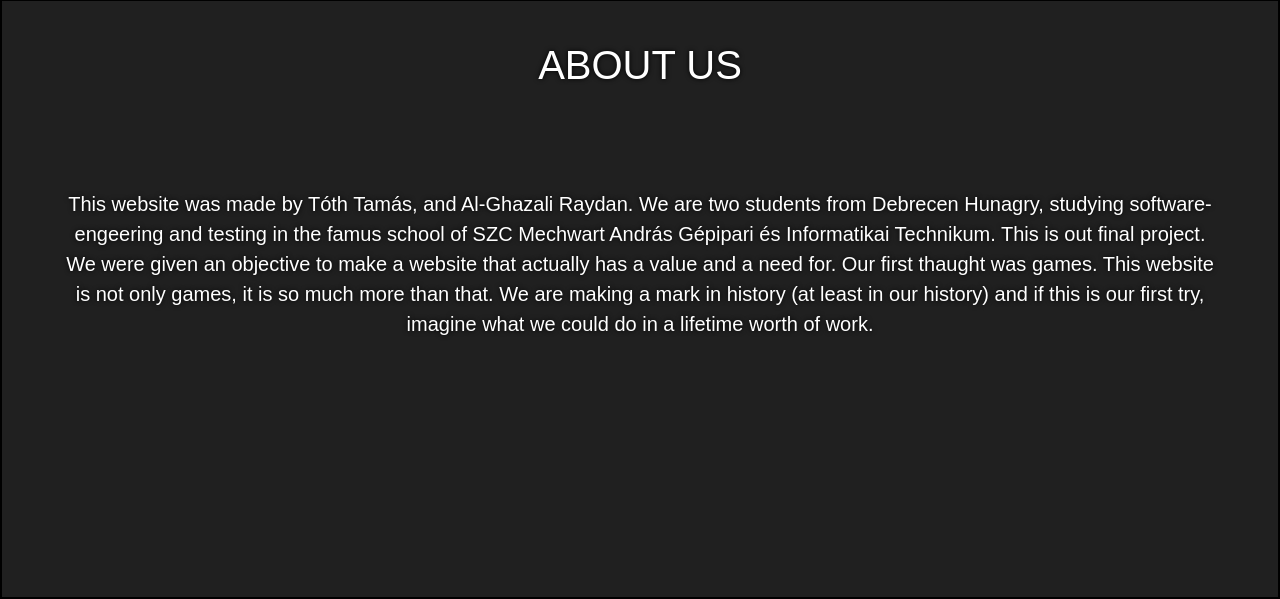
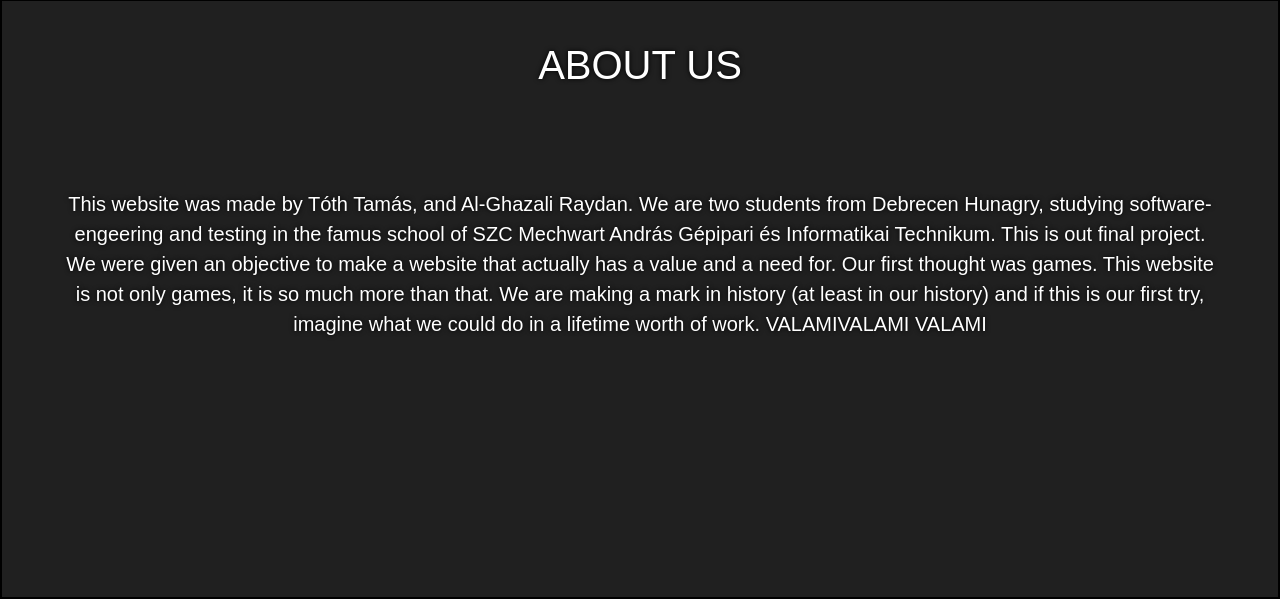
Before and after one commit to tothtamas9/Project, a Django app: page / in a window 1280 px wide. Shown: the part 2071-2670 px from the top of the page. Run offline with Django 4.2, Linux system fonts and the light colour scheme.

Commit message:
Proba commit
cardgame.html ben a legalul "VALAMI" PROBANAK BEIRVA.

```diff
--- a/vizsga/my_venv/backend/templates/cardgame.html
+++ b/vizsga/my_venv/backend/templates/cardgame.html
@@ -79,10 +79,14 @@
                     Debrecen Hunagry, studying software-engeering and testing in the famus school of
                     SZC Mechwart András Gépipari és Informatikai Technikum. This is out final project.
                     We were given an objective to make a website that actually has a value and a need for.
-                    Our first thaught was games. This website is not only games, it is so much more than that.
+                    Our first thought was games. This website is not only games, it is so much more than that.
                     We are making a mark in history (at least in our history) and if this is our first try,
                     imagine what we could do in a lifetime worth of work.
+                    VALAMIVALAMI VALAMI
                </p>
           </div>
+
+
+
      </body>
 </html>
```
Also changed, not shown: 4 other files.
